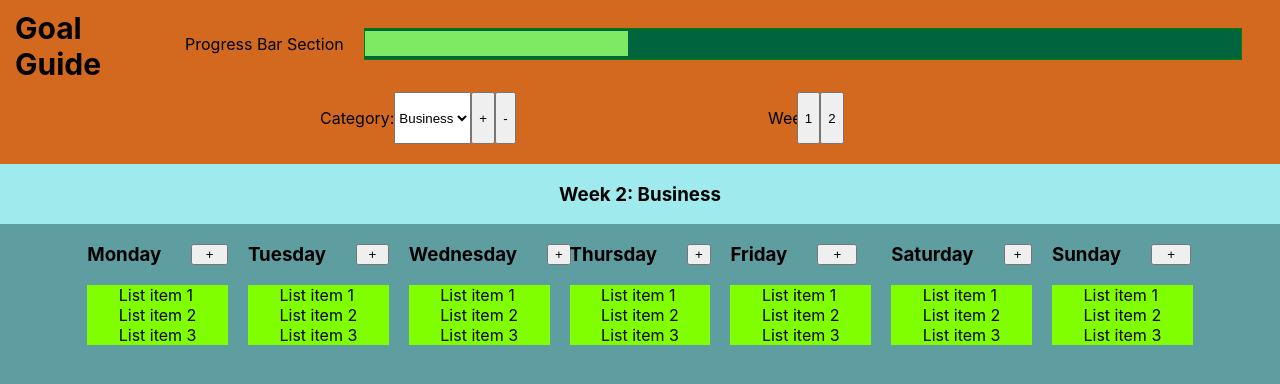
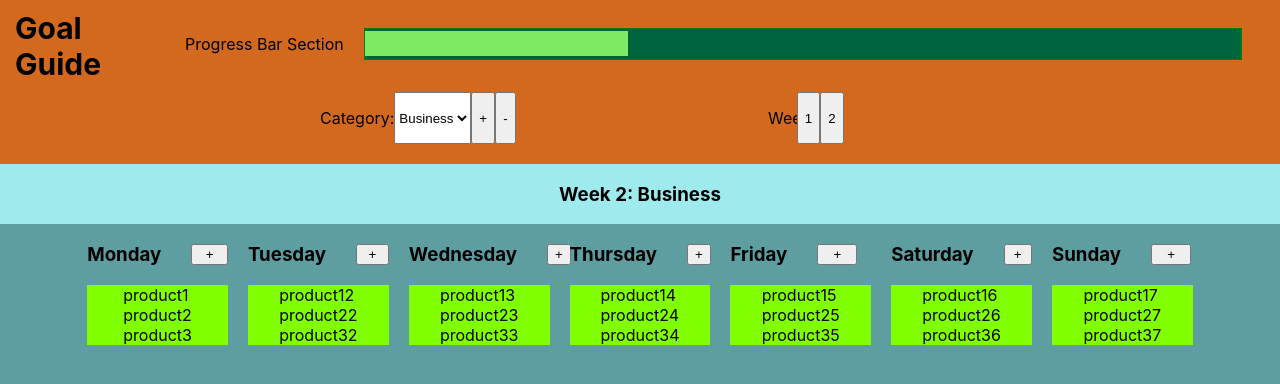
Before and after one commit to BrianDriscollCode/GoalGuide, a React (Create React App) app: page / in a window 1280 px wide. Shown: the top 384 px of the page. Built offline with nearby package versions, Linux system fonts and the light colour scheme.

Commit message:
added list with map and add new item via button

```diff
--- a/src/components/schedule.js
+++ b/src/components/schedule.js
@@ -5,9 +5,20 @@ class Schedule extends React.Component {
     constructor(props) {
         super(props);
 
-        this.state = props
+        this.state = {
+          week1: ['product1', 'product2', 'product3'],
+          week2: ['product12', 'product22', 'product32'],
+          week3: ['product13', 'product23', 'product33'],
+          week4: ['product14', 'product24', 'product34'],
+          week5: ['product15', 'product25', 'product35'],
+          week6: ['product16', 'product26', 'product36'],
+          week7: ['product17', 'product27', 'product37'],
+
+
+        }
 
         this.createInputField = this.createInputField.bind(this);
+        this.addListItem = this.addListItem.bind(this);
     }
 
     //click on list items and change inputs
@@ -28,14 +39,30 @@ class Schedule extends React.Component {
       // }
     }
 
+    addListItem() {
+      let item = 'product4';
+      console.log('test');
+
+      this.setState({
+        week1: [...this.state.week1, 'new value']
+      })
+    }
+
+
     render () {
 
+      const listItemWeek1 = this.state.week1.map(item => <li key={item} onClick={this.createInputField}>{item}</li>);
+      const listItemWeek2 = this.state.week2.map(item => <li key={item} onClick={this.createInputField}>{item}</li>);
+      const listItemWeek3 = this.state.week3.map(item => <li key={item} onClick={this.createInputField}>{item}</li>);
+      const listItemWeek4 = this.state.week4.map(item => <li key={item} onClick={this.createInputField}>{item}</li>);
+      const listItemWeek5 = this.state.week5.map(item => <li key={item} onClick={this.createInputField}>{item}</li>);
+      const listItemWeek6 = this.state.week6.map(item => <li key={item} onClick={this.createInputField}>{item}</li>);
+      const listItemWeek7 = this.state.week7.map(item => <li key={item} onClick={this.createInputField}>{item}</li>);
 
       document.createElement('p');
 
         return (
           <main>
-            {console.log(this.props.category)}
 
             <div className="weekTitle">
               <h3> {this.props.week ? "Week 1": "Week 2"}: {this.props.category}</h3>
@@ -48,15 +75,13 @@ class Schedule extends React.Component {
 
               <div className="goalTitle">
                   <h3> Monday </h3>
-                  <button> + </button>
+                  <button onClick={this.addListItem}> + </button>
               </div>
 
               <div className="Goal-box">
 
                   <ul>
-                      <li onClick={this.createInputField}> List item 1 </li>
-                      <li onClick={this.createInputField}> List item 2 </li>
-                      <li onClick={this.createInputField}> List item 3 </li>
+                      {listItemWeek1}
                   </ul>
 
               </div>
@@ -73,9 +98,7 @@ class Schedule extends React.Component {
                 <div className="Goal-box">
 
                   <ul>
-                    <li> List item 1 </li>
-                    <li> List item 2 </li>
-                    <li> List item 3 </li>
+                    {listItemWeek2}
                   </ul>
 
                 </div>
@@ -92,9 +115,7 @@ class Schedule extends React.Component {
                 <div className="Goal-box">
 
                   <ul>
-                    <li> List item 1 </li>
-                    <li> List item 2 </li>
-                    <li> List item 3 </li>
+                    {listItemWeek3}
                   </ul>
 
                 </div>
@@ -111,9 +132,7 @@ class Schedule extends React.Component {
                 <div className="Goal-box">
 
                     <ul>
-                      <li> List item 1 </li>
-                      <li> List item 2 </li>
-                      <li> List item 3 </li>
+                      {listItemWeek4}
                     </ul>
 
                 </div>
@@ -131,9 +150,7 @@ class Schedule extends React.Component {
                 <div className="Goal-box">
 
                   <ul>
-                    <li> List item 1 </li>
-                    <li> List item 2 </li>
-                    <li> List item 3 </li>
+                     {listItemWeek5}
                   </ul>
 
                 </div>
@@ -151,9 +168,7 @@ class Schedule extends React.Component {
                 <div className="Goal-box">
 
                   <ul>
-                    <li> List item 1 </li>
-                    <li> List item 2 </li>
-                    <li> List item 3 </li>
+                    {listItemWeek6}
                   </ul>
 
                 </div>
@@ -170,9 +185,7 @@ class Schedule extends React.Component {
                 <div className="Goal-box">
 
                   <ul>
-                    <li> List item 1 </li>
-                    <li> List item 2 </li>
-                    <li> List item 3 </li>
+                    {listItemWeek7}
                   </ul>
 
                 </div>
```
Also changed, not shown: 1 other file (tests, documents, lock files or other folders).
